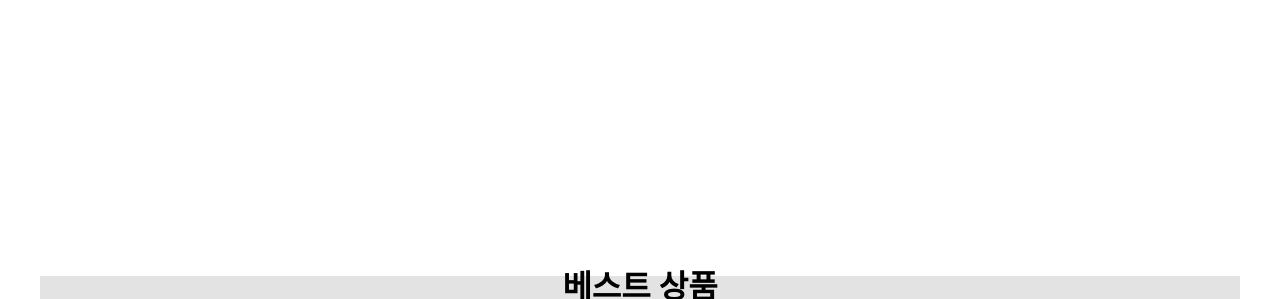
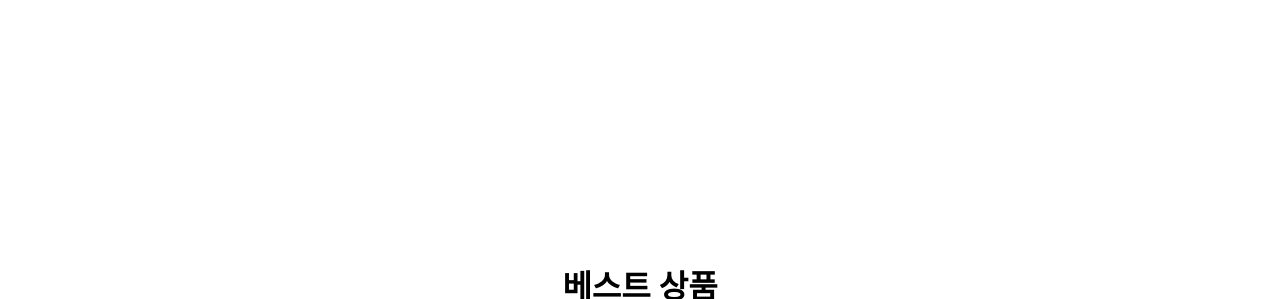
Before and after one commit to tripactivity/tripactivity, a Java web app: template src/main/webapp/WEB-INF/views/body.jsp in a window 1280 px wide. Shown: the part 24-323 px from the top of the page. Run offline with Spring Boot 4, a stand-in JSP engine, Linux system fonts and the light colour scheme; the template is opened without the code that fills it, so the values that code supplies are empty; the project's own start-up code is not run, and a stand-in starts its controllers and pages.

Commit message:
바디 색깔 바꿨습니다.

```diff
--- a/src/main/java/com/myspring/tripactivity/HomeController.java
+++ b/src/main/java/com/myspring/tripactivity/HomeController.java
@@ -33,7 +33,7 @@
 
 		model.addAttribute("serverTime", formattedDate );
 
-		return "header";
+		return "body";
 	}
 
 }
--- a/src/main/webapp/WEB-INF/views/body.jsp
+++ b/src/main/webapp/WEB-INF/views/body.jsp
@@ -11,7 +11,7 @@
 <style>
 	*{margin:0; padding:0; box-sizing:border-box; list-style:none; margin:0 auto;}
 	.slide{width:1200px; height :300px; }
-	.bar_name{width:1200px; line-height:23px; background:#e3e3e3; text-align:center;}
+	.bar_name{width:1200px; line-height:23px; background:#ffffff; text-align:center;}
 	.small_image{display:flex; justify-content:center; align-items:center;}
 	.small_image>ul{display:flex; justify-content:center; align-items:center; width:100%;}
 	.small_image>ul>li{width:25%;}
```
Also changed, not shown: 3 other files.
